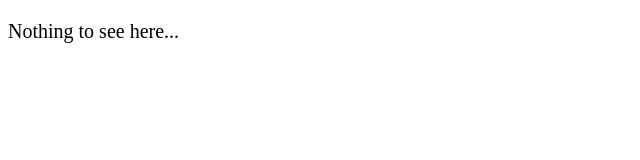
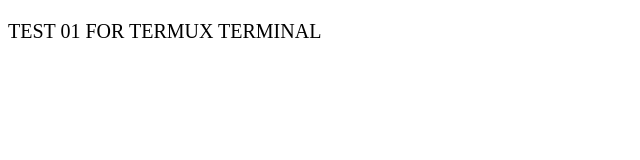
Before and after one commit to CodeWithDannyCoCo/Test_01, a plain HTML site: page index.html in a window 1280 px wide. Shown: the whole page, without its empty margins (0-640 px from the left). Drawn offline with Linux system fonts and the light colour scheme.

Commit message:
update index.html

```diff
--- a/index.html
+++ b/index.html
@@ -15,8 +15,9 @@
 </head>
 
 <body>
-  <p>Nothing to see here...</p>
-  <!-- Project -->
+  <p>
+     TEST 01 FOR TERMUX TERMINAL
+  </p>
   <script src="main.js"></script>
 </body>
 </html>
```
